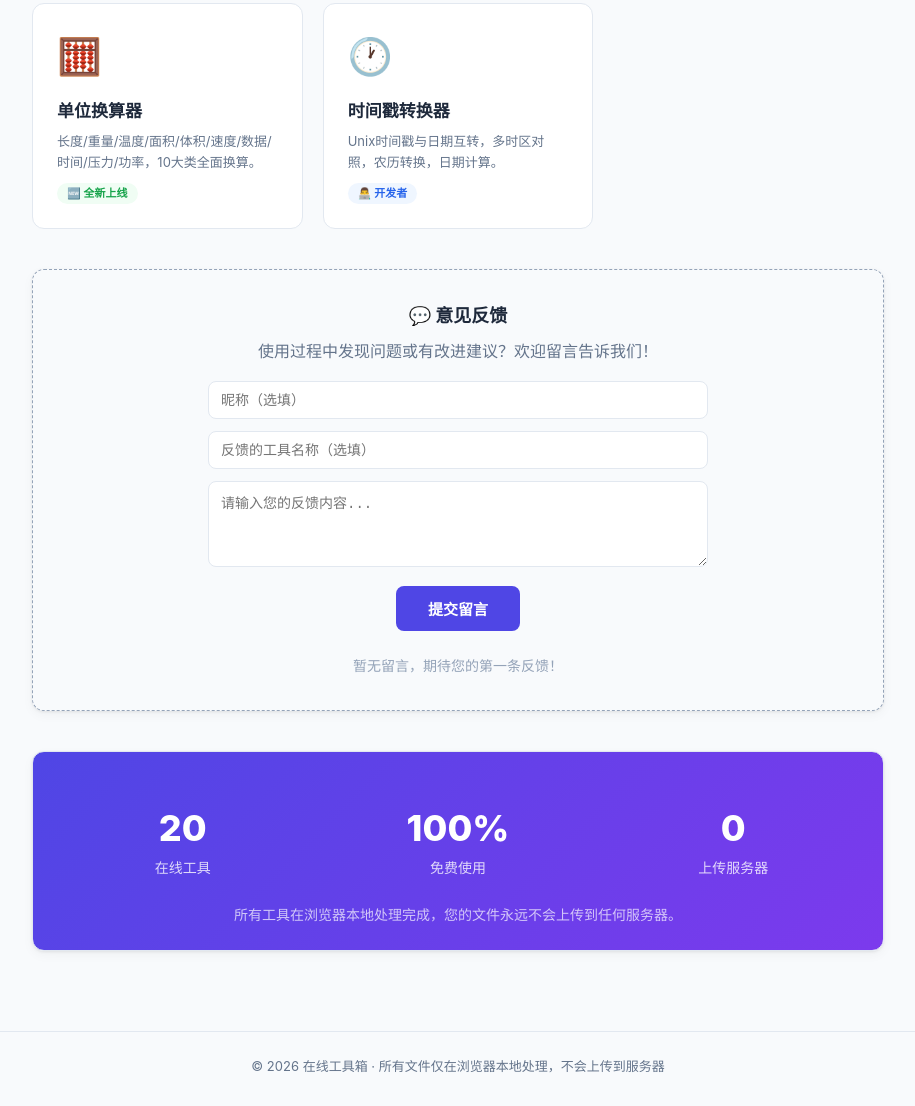
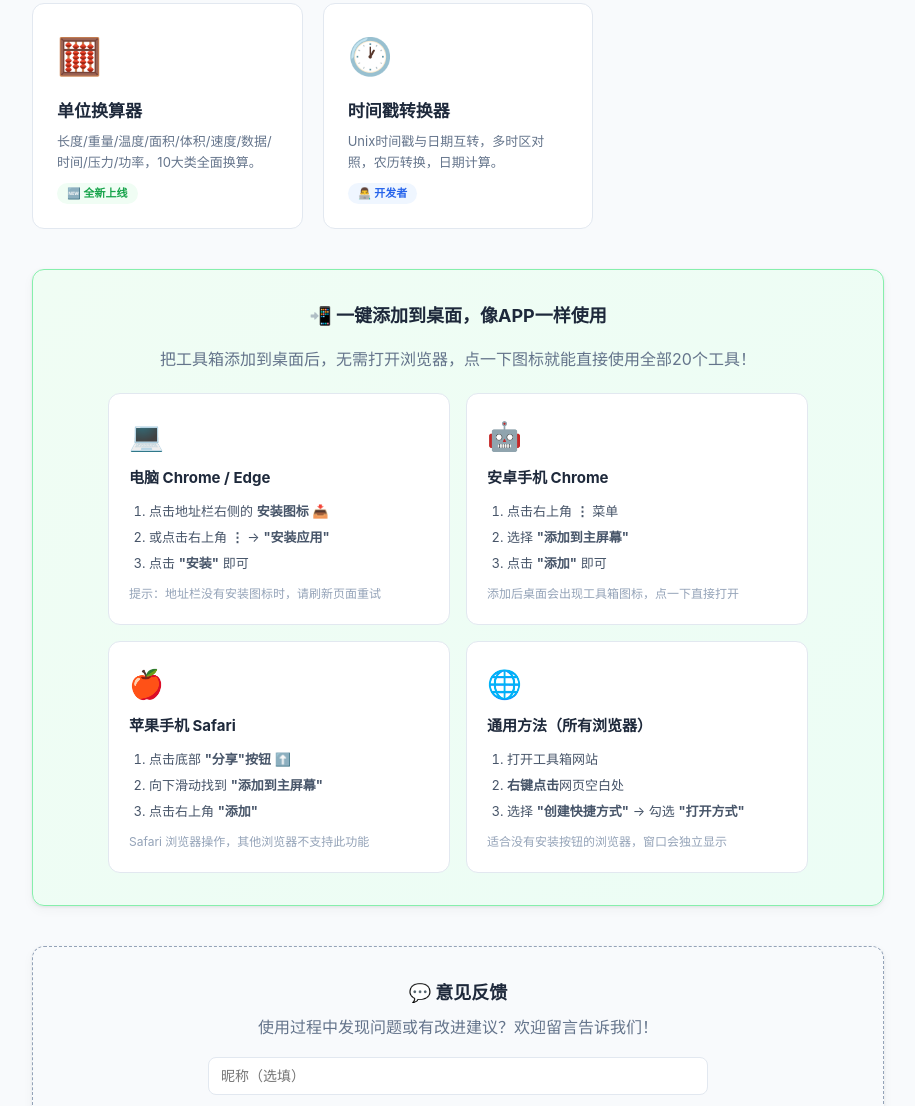
Before and after one commit to xytool/toolsite, a website: page index.html in a window 1280 px wide. Shown: the part 2460-3566 px from the top of the page, without its empty margins (182-1097 px from the left). Drawn offline with Linux system fonts and the light colour scheme.

Commit message:
feat: add PWA support + desktop install guide

```diff
--- a/index.html
+++ b/index.html
@@ -13,6 +13,12 @@
   <title>在线工具箱 - 20大免费实用小工具</title>
   <link rel="stylesheet" href="css/style.css">
   <link rel="stylesheet" href="css/home.css">
+
+  <link rel="manifest" href="manifest.json">
+  <meta name="theme-color" content="#4f46e5">
+  <meta name="apple-mobile-web-app-capable" content="yes">
+  <meta name="apple-mobile-web-app-status-bar-style" content="default">
+  <meta name="apple-mobile-web-app-title" content="工具箱">
 </head>
 <body>
 
@@ -193,6 +199,63 @@
     </div>
   </div>
 
+
+  <!-- 添加到桌面指南 -->
+  <div class="card" style="margin-top:40px;padding:32px;background:linear-gradient(135deg,#f0fdf4,#ecfdf5);border:1px solid #86efac;">
+    <h3 style="font-size:18px;font-weight:700;margin-bottom:16px;text-align:center;">📲 一键添加到桌面，像APP一样使用</h3>
+    <p style="color:#64748b;margin-bottom:20px;text-align:center;">把工具箱添加到桌面后，无需打开浏览器，点一下图标就能直接使用全部20个工具！</p>
+
+    <div style="display:grid;grid-template-columns:repeat(auto-fit,minmax(240px,1fr));gap:16px;max-width:700px;margin:0 auto;">
+      <!-- 电脑 Chrome/Edge -->
+      <div style="background:#fff;padding:20px;border-radius:12px;border:1px solid #e2e8f0;">
+        <div style="font-size:28px;margin-bottom:8px;">💻</div>
+        <h4 style="font-size:15px;font-weight:700;margin-bottom:8px;">电脑 Chrome / Edge</h4>
+        <ol style="font-size:13px;color:#475569;padding-left:20px;line-height:2;">
+          <li>点击地址栏右侧的 <b>安装图标</b> 📥</li>
+          <li>或点击右上角 <b>⋮</b> → <b>"安装应用"</b></li>
+          <li>点击 <b>"安装"</b> 即可</li>
+        </ol>
+        <p style="font-size:12px;color:#94a3b8;margin-top:8px;">提示：地址栏没有安装图标时，请刷新页面重试</p>
+      </div>
+
+      <!-- 安卓手机 -->
+      <div style="background:#fff;padding:20px;border-radius:12px;border:1px solid #e2e8f0;">
+        <div style="font-size:28px;margin-bottom:8px;">🤖</div>
+        <h4 style="font-size:15px;font-weight:700;margin-bottom:8px;">安卓手机 Chrome</h4>
+        <ol style="font-size:13px;color:#475569;padding-left:20px;line-height:2;">
+          <li>点击右上角 <b>⋮</b> 菜单</li>
+          <li>选择 <b>"添加到主屏幕"</b></li>
+          <li>点击 <b>"添加"</b> 即可</li>
+        </ol>
+        <p style="font-size:12px;color:#94a3b8;margin-top:8px;">添加后桌面会出现工具箱图标，点一下直接打开</p>
+      </div>
+
+      <!-- 苹果手机 -->
+      <div style="background:#fff;padding:20px;border-radius:12px;border:1px solid #e2e8f0;">
+        <div style="font-size:28px;margin-bottom:8px;">🍎</div>
+        <h4 style="font-size:15px;font-weight:700;margin-bottom:8px;">苹果手机 Safari</h4>
+        <ol style="font-size:13px;color:#475569;padding-left:20px;line-height:2;">
+          <li>点击底部 <b>"分享"按钮</b> ⬆️</li>
+          <li>向下滑动找到 <b>"添加到主屏幕"</b></li>
+          <li>点击右上角 <b>"添加"</b></li>
+        </ol>
+        <p style="font-size:12px;color:#94a3b8;margin-top:8px;">Safari 浏览器操作，其他浏览器不支持此功能</p>
+      </div>
+
+      <!-- 电脑 其他浏览器 -->
+      <div style="background:#fff;padding:20px;border-radius:12px;border:1px solid #e2e8f0;">
+        <div style="font-size:28px;margin-bottom:8px;">🌐</div>
+        <h4 style="font-size:15px;font-weight:700;margin-bottom:8px;">通用方法（所有浏览器）</h4>
+        <ol style="font-size:13px;color:#475569;padding-left:20px;line-height:2;">
+          <li>打开工具箱网站</li>
+          <li><b>右键点击</b>网页空白处</li>
+          <li>选择 <b>"创建快捷方式"</b> → 勾选 <b>"打开方式"</b></li>
+        </ol>
+        <p style="font-size:12px;color:#94a3b8;margin-top:8px;">适合没有安装按钮的浏览器，窗口会独立显示</p>
+      </div>
+    </div>
+  </div>
+
   <!-- 反馈区域 -->
   <div class="card" style="margin-top:40px;padding:32px;background:#f8fafc;border:1px dashed #94a3b8;">
     <h3 style="font-size:18px;font-weight:700;margin-bottom:8px;text-align:center;">💬 意见反馈</h3>
@@ -306,5 +369,11 @@
   <p>© 2026 在线工具箱 · 所有文件仅在浏览器本地处理，不会上传到服务器</p>
 </footer>
 
+
+  <script>
+    if ('serviceWorker' in navigator) {
+      navigator.serviceWorker.register('./sw.js').catch(function(){});
+    }
+  </script>
 </body>
 </html>
```
Also changed, not shown: sw.js (added, +25 -0 lines), manifest.json (added).
